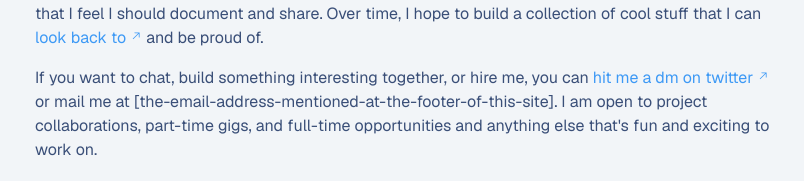
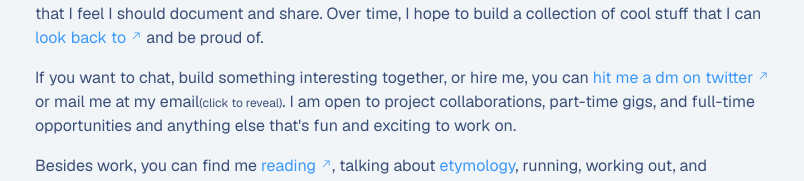
Before and after one commit to thepushkarp/thepushkarp-site, a Next.js app: page / in a window 1280 px wide. Shown: the part 578-759 px from the top of the page, without its empty margins (237-1041 px from the left). Built offline with nearby package versions, Linux system fonts and the light colour scheme; no server answers.

Commit message:
feat: implement RevealMail component for email protection
- Replace old RevealMail component with a new implementation.
- Update references in index.mdx and footer.tsx.

```diff
--- a/src/app/index.mdx
+++ b/src/app/index.mdx
@@ -1,5 +1,7 @@
 ---
 ---
+
+import { RevealMail } from '../components/revealMail.tsx';
 
 {/* Hi */}
 Hi, welcome to my corner of the internet!
@@ -14,7 +16,7 @@ These days, I am trying to keep up with the research and applied side of AI. My
 This site is a place to keep a track of my thoughts, [writings](/blog), learnings, [projects](/projects) and [everything else](/misc) that I feel I should document and share. Over time, I hope to build a collection of cool stuff that I can [look back to](https://youtu.be/UF8uR6Z6KLc?si=SKb-Z4M-Jl1N1u52&t=297) and be proud of.
 
 {/* How can you contact me */}
-If you want to chat, build something interesting together, or hire me, you can [hit me a dm on twitter](https://twitter.com/thepushkarp) or mail me at [the-email-address-mentioned-at-the-footer-of-this-site]. I am open to project collaborations, part-time gigs, and full-time opportunities and anything else that's fun and exciting to work on.
+If you want to chat, build something interesting together, or hire me, you can [hit me a dm on twitter](https://twitter.com/thepushkarp) or mail me at <RevealMail placeholder="my email" />. I am open to project collaborations, part-time gigs, and full-time opportunities and anything else that's fun and exciting to work on.
 
 {/* What I do in my free time */}
 Besides work, you can find me [reading](https://www.goodreads.com/user/show/98783562-pushkar), talking about [etymology](/etymology), running, working out, and occasionally posting thoughts and memes.
--- a/src/components/footer.tsx
+++ b/src/components/footer.tsx
@@ -2,7 +2,7 @@
 
 import Link from 'next/link';
 import { ArrowTopRightIcon } from '@radix-ui/react-icons';
-import { RevealMail } from './reveal-mail';
+import { RevealMail } from './revealMail';
 
 export default function Footer() {
   const footerItems = [
@@ -45,7 +45,7 @@ export default function Footer() {
           </li>
         ))}
         <li>
-          <RevealMail placeholder="mail" className="transition-all hover:text-primary" />
+          <RevealMail placeholder="mail" />
         </li>
       </ul>
       <div className="flex flex-row">
--- a/src/components/reveal-mail.tsx
+++ /dev/null
@@ -1,21 +0,0 @@
-import { useState } from 'react';
-
-export function RevealMail({ placeholder, className = '' }: { placeholder: string; className?: string }) {
-  const reversedValue = ['moc', ']TOD[', 'prakhsupeht', ']TA[', 'ih'];
-  const [revealed, setRevealed] = useState(false);
-
-  const handleReveal = () => {
-    setRevealed(true);
-  };
-
-  if (!revealed) {
-    return (
-      <span role="button" tabIndex={0} onClick={handleReveal} onKeyDown={handleReveal} className={className}>
-        {placeholder} <span className="text-xs">(click to reveal)</span>
-      </span>
-    );
-  }
-
-  const originalValue = Array.from(reversedValue.join('')).reverse().join('');
-  return <span className={className}>{originalValue}</span>;
-}
--- /dev/null
+++ b/src/components/revealMail.tsx
@@ -0,0 +1,30 @@
+'use client';
+
+import { useState } from 'react';
+
+export function RevealMail({ placeholder }: { placeholder: string }) {
+  const reversedValue = ['moc', ']TOD[', 'prakhsupeht', ']TA[', 'ih'];
+  const [revealed, setRevealed] = useState(false);
+
+  const handleReveal = () => {
+    setRevealed(true);
+  };
+
+  if (!revealed) {
+    return (
+      <span
+        role="button"
+        tabIndex={0}
+        onClick={handleReveal}
+        onKeyDown={handleReveal}
+        className="transition-all hover:text-primary cursor-pointer"
+      >
+        {placeholder}
+        <span className="text-xs">(click to reveal)</span>
+      </span>
+    );
+  }
+
+  const originalValue = Array.from(reversedValue.join('')).reverse().join('');
+  return <span>{originalValue}</span>;
+}
```
